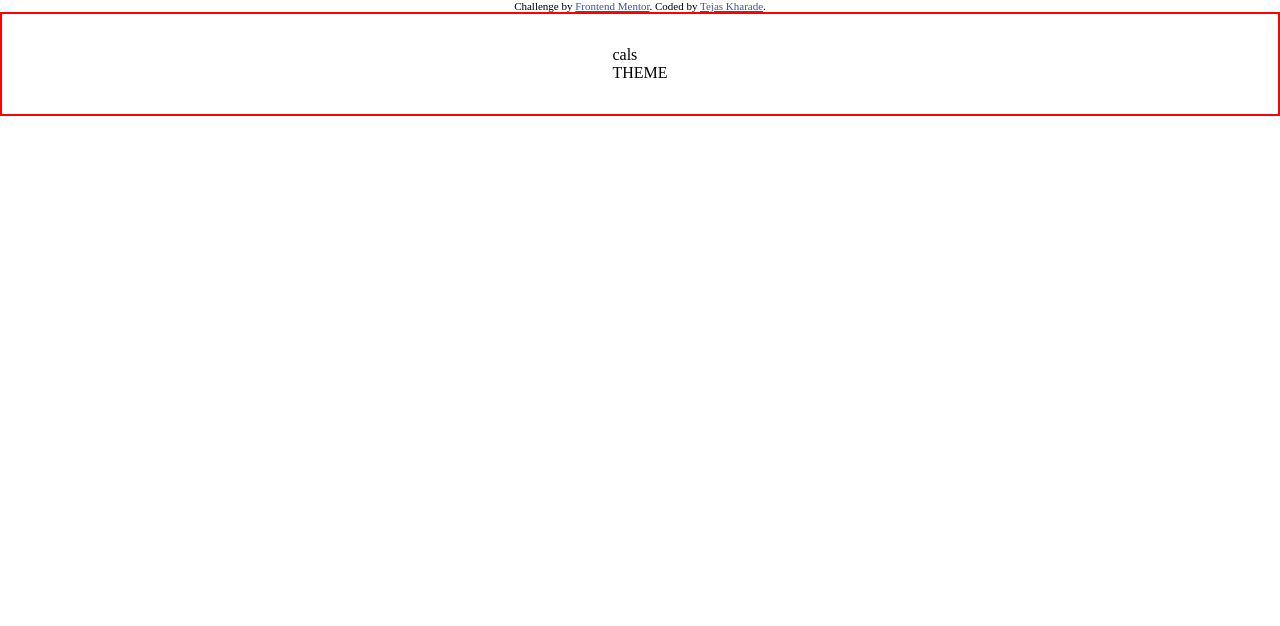
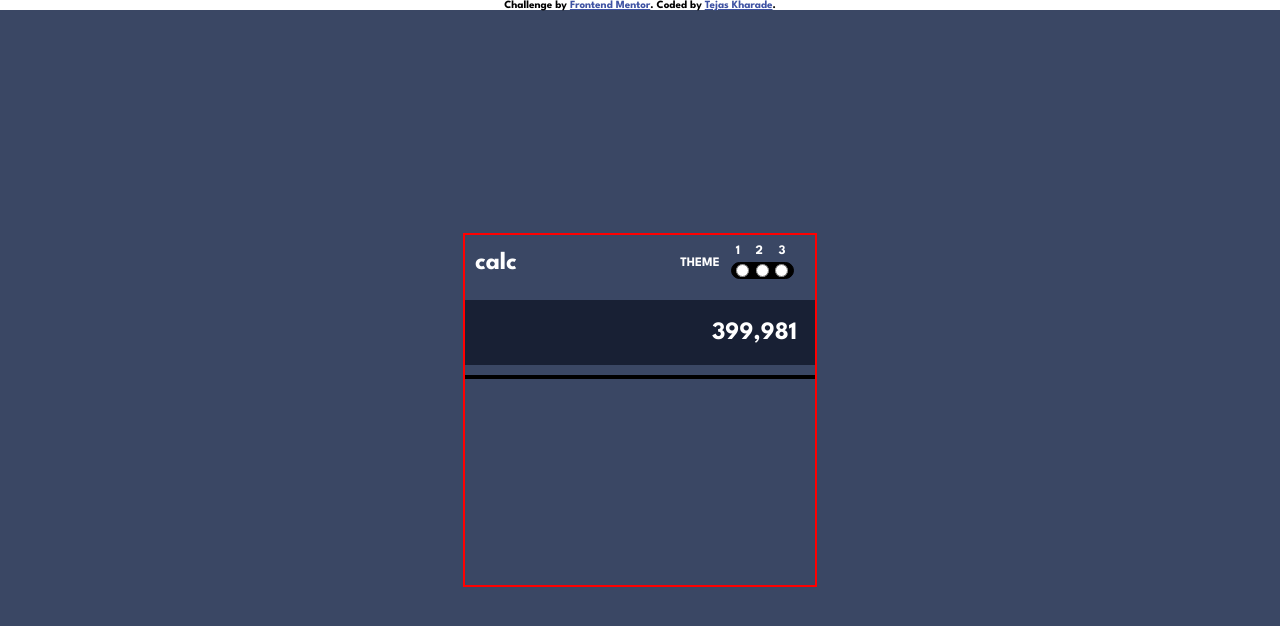
Before and after one commit to TeJasx16/Calculator.github.io, a plain HTML site: page index.html in a window 1280 px wide. Drawn offline with Linux system fonts and the light colour scheme.

Commit message:
theme and scrren done

```diff
--- a/index.css
+++ b/index.css
@@ -1,13 +1,107 @@
 *{
     margin: 0;
     padding: 0;
+    font-family: 'League Spartan', sans-serif;
+    /* font-weight: 700; */
 }
 
 .main{
-    border: 2px solid red;
+
+   background-color: hsl(222, 26%, 31%);
     display: flex;
-    min-width: 100px;
-    min-height: 100px;
+    flex-direction: column;
+    min-width: 100vw;
+    min-height: 100vh;
     justify-content: center;
     align-items: center;
 }
+
+.bd{
+    display: flex;
+    flex-direction: column;
+
+    width: 350px;
+    height: 350px;
+
+
+    border: 2px solid red;
+
+}
+
+
+
+/* themes */
+.thems{
+    font-size: 25px;
+   color:  rgb(255, 255, 255);
+    /* border: 2px solid green; */
+    display: flex;
+    justify-content: space-between;
+      padding: 5px;
+      align-items: center;
+    margin: 5px;
+}
+#thm{
+    font-size: small;
+    justify-content: space-evenly;
+    display: flex;
+    align-items: center;
+        width: 135px;
+}
+.rng{
+    justify-content: space-between;
+    height: 35px;
+    width: 65px;
+
+
+    display: flex;
+    flex-direction: column;
+}
+.rng span{
+    padding: 2px 4px;
+    width: 65px;
+    margin: 2px;
+
+}
+
+#chkbtn{
+    display: flex;
+    align-items: center;
+    justify-content: space-around;
+    margin: 1px;
+    padding: 1px;
+    border: 1px solid  black;
+    background: black;
+    border-radius: 10px;
+}
+
+#chkbtn input{
+    background: black;
+
+}
+
+
+
+
+
+
+/* screen */
+.screen{
+    margin-top: 10px;
+    margin-bottom: 10px;
+    padding: 0px 18px ;
+    height: 65px;
+    background-color: hsl(224, 36%, 15%);
+    color: rgb(255, 255, 255);
+     font-size: 25px;
+    display: flex;
+    justify-content: flex-end;
+    align-items: center;
+}
+
+
+
+/* btns */
+.btns{
+    border: 2px solid black;
+}
--- a/index.html
+++ b/index.html
@@ -3,7 +3,9 @@
 <head>
   <meta charset="UTF-8">
   <meta name="viewport" content="width=device-width, initial-scale=1.0"> <!-- displays site properly based on user's device -->
-
+  <link rel="preconnect" href="https://fonts.googleapis.com">
+<link rel="preconnect" href="https://fonts.gstatic.com" crossorigin>
+<link href="https://fonts.googleapis.com/css2?family=League+Spartan:wght@700&display=swap" rel="stylesheet">
   <link rel="icon" type="image/png" sizes="32x32" href="./images/favicon-32x32.png">
   <link rel="stylesheet" href="index.css">
   <title>Frontend Mentor | Calculator app</title>
@@ -25,19 +27,47 @@
   <!-- start  -->
 <div class="main">
 
+  <div class="bd">
+
   <!-- thems -->
   <div class="thems">
-    <span>cals</span>
+    <span>calc</span>
 
-    <p>THEME </p>
+    <div id="thm">
+
+      <span>THEME
+      </span>
+
+        <div class="rng">
+          <div>
+
+            <span id="bt1">1</span>
+            <span id="bt2">2</span>
+            <span id="bt3">3</span>
+          </div>
+
+          <div id="chkbtn">
+            <input type="radio" name="bt" id="bt1">
+            <input type="radio" name="bt" id="bt2">
+            <input type="radio" name="bt" id="bt3">
+          </div>
+        </div>
+    </div>
+
+
 
   </div>
 
   <!-- for screen -->
-  <div class="screen"></div>
+  <div class="screen">
+    <p>399,981</p>
+  </div>
 
   <!-- buttons -->
   <div class="btns"></div>
+
+
+</div>
 </div>
 
 
```
